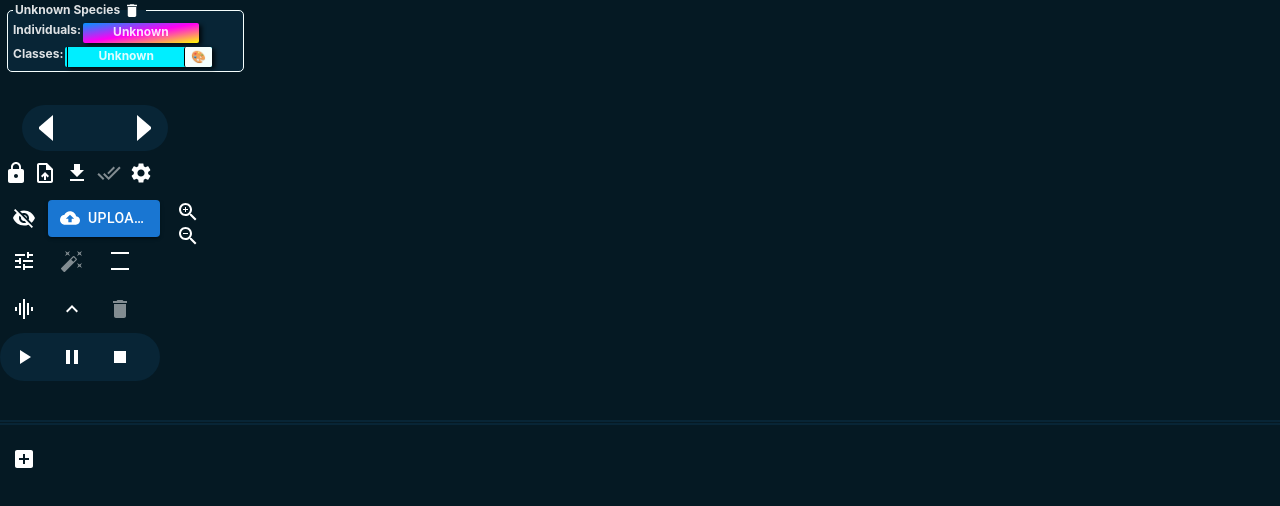
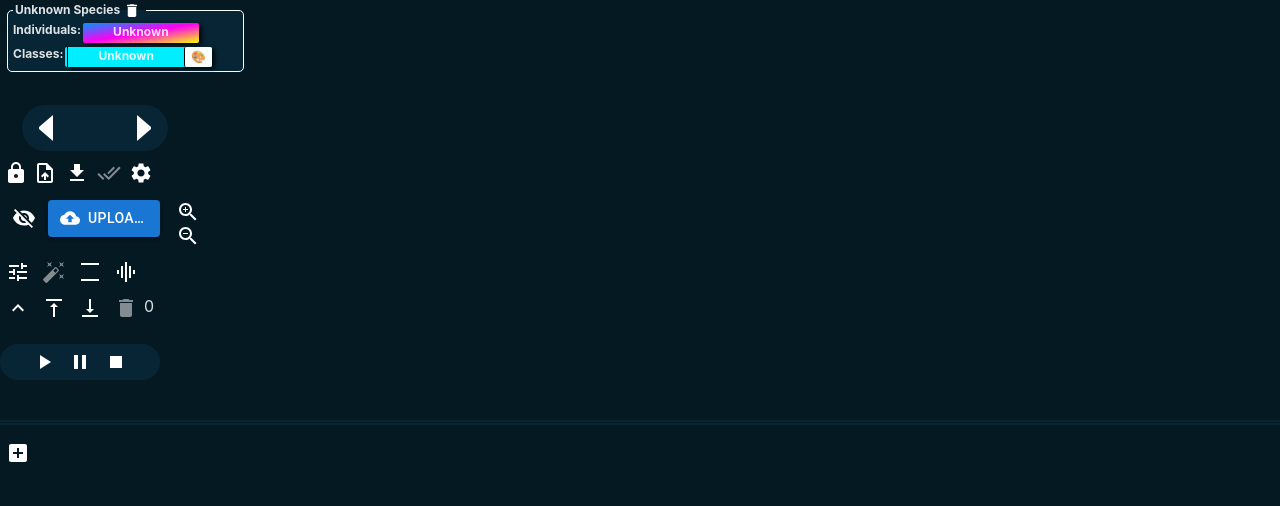
Before and after one commit to nccratliri-ml-wp/vocal-annotation-frontend, a React (Vite) app: page / in a window 1280 px wide. Shown: the top 506 px of the page. Built offline with nearby package versions, Linux system fonts and the light colour scheme; no server answers; some icons are missing.

Commit message:
Implemented feature to move track downwards

```diff
--- a/src/App.jsx
+++ b/src/App.jsx
@@ -207,6 +207,59 @@ function App() {
         })
 
         setTracks(updatedTracks)
+    }
+
+    function moveTrackUp( clickedTrackID ){
+        const clickedTrack = tracks.find(track => track.trackID === clickedTrackID)
+
+        if (clickedTrack.trackIndex < 1) return
+
+        const newIndexClickedTrack = clickedTrack.trackIndex - 1
+
+        // Remove clicked track from tracks Array
+        let updatedTracks = tracks.filter(track => track.trackID !== clickedTrackID)
+
+        // Reinsert the clicked track at the new index
+        updatedTracks.splice(newIndexClickedTrack, 0, clickedTrack);
+
+        // Update trackIndex for all tracks
+        updatedTracks = updatedTracks.map( (track, index) => {
+            return {
+                ...track,
+                trackIndex: index
+            }
+        })
+
+        setTracks(updatedTracks)
+
+    }
+
+    function moveTrackDown( clickedTrackID ){
+        const clickedTrack = tracks.find(track => track.trackID === clickedTrackID)
+
+        if (clickedTrack.trackIndex >= tracks.length - 1) {
+          console.log('end')
+          return
+        }
+
+        const newIndexClickedTrack = clickedTrack.trackIndex + 1
+
+        // Remove clicked track from tracks Array
+        let updatedTracks = tracks.filter(track => track.trackID !== clickedTrackID)
+
+        // Reinsert the clicked track at the new index
+        updatedTracks.splice(newIndexClickedTrack, 0, clickedTrack);
+
+        // Update trackIndex for all tracks
+        updatedTracks = updatedTracks.map( (track, index) => {
+            return {
+                ...track,
+                trackIndex: index
+            }
+        })
+
+        setTracks(updatedTracks)
+
     }
 
 
@@ -782,6 +835,8 @@ function App() {
                                 exportRequest={exportRequest}
                                 submitRequest={submitRequest}
                                 toggleTrackVisibility={toggleTrackVisibility}
+                                moveTrackUp={moveTrackUp}
+                                moveTrackDown={moveTrackDown}
                             />
                         )
                     })
--- a/src/ScalableSpec.jsx
+++ b/src/ScalableSpec.jsx
@@ -19,6 +19,8 @@ import ExpandLessIcon from '@mui/icons-material/ExpandLess';
 import ExpandMoreIcon from '@mui/icons-material/ExpandMore';
 import VisibilityIcon from '@mui/icons-material/Visibility';
 import VisibilityOffIcon from '@mui/icons-material/VisibilityOff';
+import VerticalAlignTopIcon from '@mui/icons-material/VerticalAlignTop';
+import VerticalAlignBottomIcon from '@mui/icons-material/VerticalAlignBottom';
 import {nanoid} from "nanoid";
 import {Label} from "./label.js"
 import {freqBtn, icon, iconBtn, iconBtnDisabled, iconBtnSmall, iconSmall, toggleVisibilityBtn} from "./styles.js"
@@ -73,7 +75,9 @@ function ScalableSpec(
                             addLabelsToApp,
                             exportRequest,
                             submitRequest,
-                            toggleTrackVisibility
+                            toggleTrackVisibility,
+                            moveTrackUp,
+                            moveTrackDown
                         }
                     )
                 {
@@ -2318,6 +2322,24 @@ function ScalableSpec(
                                         {showLabelAndIndividualsCanvas ? <ExpandLessIcon style={activeIcon}/> : <ExpandMoreIcon style={activeIcon}/>}
                                     </IconButton>
                                 </Tooltip>
+                                <Tooltip title="Move Track Up">
+                                    <IconButton
+                                        style={activeIconBtnStyle}
+                                        disabled={strictMode}
+                                        onClick={() => moveTrackUp(trackID)}
+                                    >
+                                        <VerticalAlignTopIcon style={activeIcon}/>
+                                    </IconButton>
+                                </Tooltip>
+                                <Tooltip title="Move Track Down">
+                                    <IconButton
+                                        style={activeIconBtnStyle}
+                                        disabled={strictMode}
+                                        onClick={() => moveTrackDown(trackID)}
+                                    >
+                                        <VerticalAlignBottomIcon style={activeIcon}/>
+                                    </IconButton>
+                                </Tooltip>
                                 <Tooltip title="Delete Track">
                                     <IconButton
                                         style={{...activeIconBtnStyle, ...(strictMode || showOverviewBarAndTimeAxis && iconBtnDisabled)}}
@@ -2327,6 +2349,7 @@ function ScalableSpec(
                                         <DeleteIcon style={activeIcon}/>
                                     </IconButton>
                                 </Tooltip>
+                                {trackData.trackIndex}
                             </div>
                             <div className='audio-controls'>
                                 <IconButton
--- a/src/index.css
+++ b/src/index.css
@@ -84,10 +84,12 @@ html, body {
   grid-area: track-controls;
   display: flex;
   flex-direction: column;
+  justify-content: space-between;
 }
 
 .audio-controls{
   display: flex;
+  justify-content: center;
   background-color: #082536;
   border-radius: 30px;
 }
--- a/src/styles.js
+++ b/src/styles.js
@@ -1,5 +1,5 @@
 const iconBtn = {
-
+    padding: '6px 6px'
 }
 
 const iconBtnDisabled = {
@@ -7,7 +7,7 @@ const iconBtnDisabled = {
 }
 
 const iconBtnSmall = {
-    padding: '4px 8px'
+    padding: '6px 8px'
 }
 
 const iconBtnSmallest = {
```
